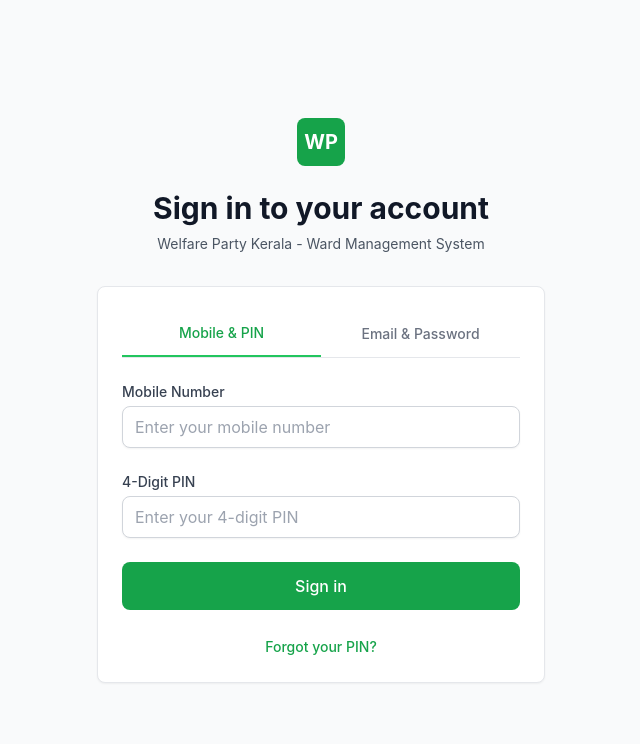
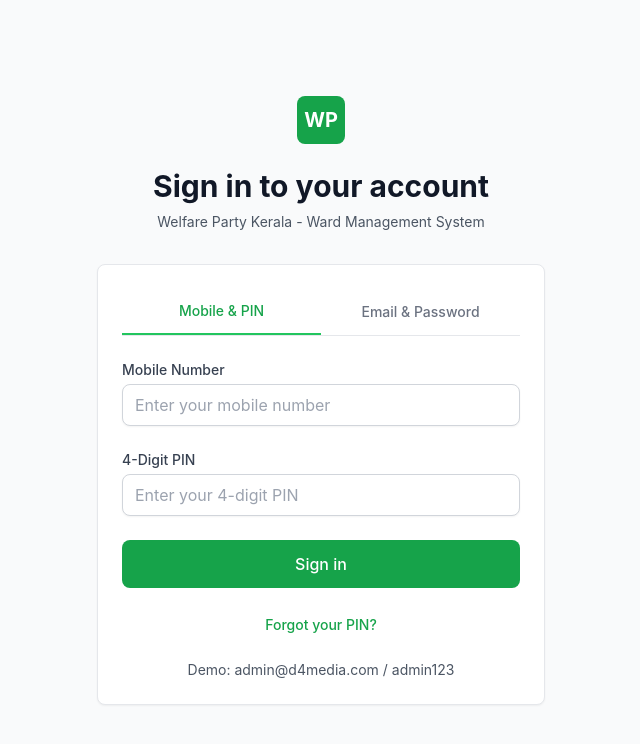
Before and after one commit to D4dx-backend/ward-management, a Next.js app in the folder ward-management-system/: page /auth/signin in a window 1280 px wide. Shown: the top 744 px of the page, without its empty margins (319-959 px from the left). Built offline with nearby package versions, Linux system fonts and the light colour scheme; no server answers; the database is empty.

Commit message:
Update SignIn component styling and remove commented code
- Enhanced the Admin Login button with a transition effect for improved user experience.
- Cleaned up the code by removing unnecessary commented-out sections to maintain clarity.

```diff
--- a/ward-management-system/pages/auth/signin.js
+++ b/ward-management-system/pages/auth/signin.js
@@ -257,11 +257,11 @@ export default function SignIn() {
             </form>
           )}
 
-          {/* <div className="mt-6 text-center space-y-2">
+          <div className="mt-6 text-center space-y-2">
             {isMobile && (
               <button
                 onClick={() => router.push('/auth/admin')}
-                className="text-blue-600 hover:text-blue-800 text-sm font-medium"
+                className="text-blue-600 hover:text-blue-800 text-sm font-medium transition-colors duration-200"
               >
                 Admin Login
               </button>
@@ -269,7 +269,7 @@ export default function SignIn() {
             <p className="text-sm text-gray-600">
               Demo: admin@d4media.com / admin123
             </p>
-          </div> */}
+          </div>
         </Card>
       </div>
     </div>
```
